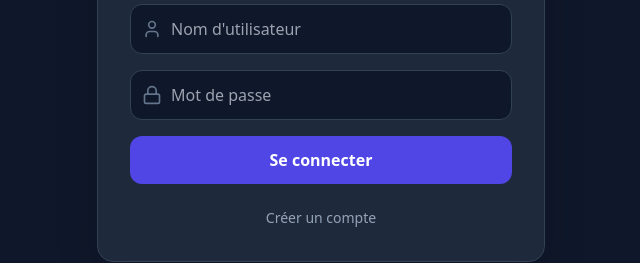
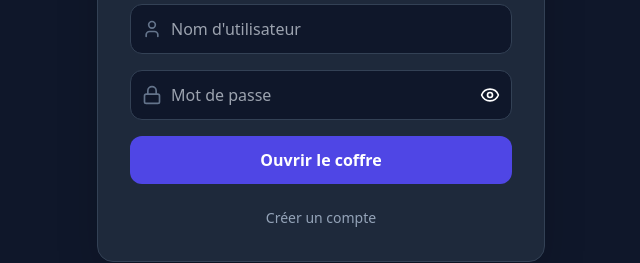
Before and after one commit to taguianas/encryption-app, a React (Create React App) app in the folder client/: page / in a window 1280 px wide. Shown: the part 376-639 px from the top of the page, without its empty margins (319-959 px from the left). Built offline with nearby package versions, Linux system fonts and the light colour scheme.

Commit message:
Final Appp

```diff
--- a/client/src/App.jsx
+++ b/client/src/App.jsx
@@ -1,16 +1,17 @@
 import React, { useState, useEffect, useCallback } from 'react';
 import { Lock, Unlock, Shield, Key, RefreshCw, ArrowRight, Copy, CheckCircle, Server, Download, History, LogOut, User, FileSignature, ShieldAlert, Eye, EyeOff, Trash2 } from 'lucide-react';
 
-const USE_MOCK_SERVER = false;
-
 const API_BASE_URL = process.env.NODE_ENV === 'production'
-    ? 'https://encryption-app-xfd4.onrender.com'
+    ? 'https://encryption-app-1.onrender.com'
     : 'http://localhost:5000';
 
 function Auth({ onLogin }) {
   const [isLogin, setIsLogin] = useState(true);
   const [username, setUsername] = useState('');
   const [password, setPassword] = useState('');
+
+  const [showPassword, setShowPassword] = useState(false);
+
   const [error, setError] = useState('');
   const [loading, setLoading] = useState(false);
 
@@ -18,11 +19,21 @@ function Auth({ onLogin }) {
     e.preventDefault(); setError(''); setLoading(true);
     const endpoint = isLogin ? '/api/login' : '/api/register';
     try {
-      const response = await fetch(`${API_BASE_URL}${endpoint}`, { method: 'POST', headers: { 'Content-Type': 'application/json' }, body: JSON.stringify({ username, password }) });
-      const data = await response.json();
-      if (!response.ok) throw new Error(data.error);
-      if (isLogin) onLogin(data.token, data.username);
-      else { setIsLogin(true); setError(''); setUsername(''); setPassword(''); alert("Inscription réussie !"); }
+      if (isLogin) {
+        const response = await fetch(`${API_BASE_URL}/api/login`, { method: 'POST', headers: { 'Content-Type': 'application/json' }, body: JSON.stringify({ username, password }) });
+        const data = await response.json();
+        if (!response.ok) throw new Error(data.error);
+        onLogin(data.token, data.username);
+      } else {
+        const regResponse = await fetch(`${API_BASE_URL}/api/register`, { method: 'POST', headers: { 'Content-Type': 'application/json' }, body: JSON.stringify({ username, password }) });
+        const regData = await regResponse.json();
+        if (!regResponse.ok) throw new Error(regData.error);
+
+        const loginResponse = await fetch(`${API_BASE_URL}/api/login`, { method: 'POST', headers: { 'Content-Type': 'application/json' }, body: JSON.stringify({ username, password }) });
+        const loginData = await loginResponse.json();
+        if (!loginResponse.ok) throw new Error("Erreur auto-login");
+        onLogin(loginData.token, loginData.username);
+      }
     } catch (err) { setError(err.message); } finally { setLoading(false); }
   };
 
@@ -41,13 +52,32 @@ function Auth({ onLogin }) {
             <User className="w-5 h-5 text-slate-500 absolute left-3 top-1/2 transform -translate-y-1/2 pointer-events-none" />
             <input type="text" value={username} onChange={(e) => setUsername(e.target.value)} className="w-full bg-slate-900 border border-slate-700 rounded-xl py-3 pl-10 pr-4 text-white focus:border-indigo-500 outline-none" placeholder="Nom d'utilisateur" required />
           </div>
+
           <div className="relative">
             <Lock className="w-5 h-5 text-slate-500 absolute left-3 top-1/2 transform -translate-y-1/2 pointer-events-none" />
-            <input type="password" value={password} onChange={(e) => setPassword(e.target.value)} className="w-full bg-slate-900 border border-slate-700 rounded-xl py-3 pl-10 pr-4 text-white focus:border-indigo-500 outline-none" placeholder="Mot de passe" required />
+
+            <input
+                type={showPassword ? "text" : "password"}
+                value={password}
+                onChange={(e) => setPassword(e.target.value)}
+                className="w-full bg-slate-900 border border-slate-700 rounded-xl py-3 pl-10 pr-12 text-white focus:border-indigo-500 outline-none"
+                placeholder="Mot de passe"
+                required
+            />
+
+            <button
+                type="button"
+                onClick={() => setShowPassword(!showPassword)}
+                className="absolute right-3 top-1/2 transform -translate-y-1/2 text-white hover:text-indigo-400 transition-colors"
+                title={showPassword ? "Masquer" : "Afficher"}
+            >
+                {showPassword ? <EyeOff className="w-5 h-5"/> : <Eye className="w-5 h-5"/>}
+            </button>
           </div>
+
           {error && <div className="p-3 bg-red-500/10 text-red-400 text-sm rounded-lg text-center">{error}</div>}
           <button disabled={loading} className="w-full bg-indigo-600 hover:bg-indigo-500 text-white font-bold py-3 rounded-xl transition-all disabled:opacity-50">
-            {loading ? "..." : (isLogin ? "Se connecter" : "Créer le compte")}
+            {loading ? "..." : (isLogin ? "Ouvrir le coffre" : "Créer le compte")}
           </button>
         </form>
         <button onClick={() => setIsLogin(!isLogin)} className="w-full mt-6 text-sm text-slate-400 hover:text-indigo-400">{isLogin ? "Créer un compte" : "Se connecter"}</button>
@@ -126,6 +156,8 @@ export default function EncryptionApp() {
     } catch (e) { setError("Erreur clés."); } finally { setLoading(false); }
   };
 
+  const copyToClipboard = (text) => { if (text) { navigator.clipboard.writeText(text); setCopied(true); setTimeout(() => setCopied(false), 2000); } };
+
   const downloadKeys = () => {
       if (!rsaKeys.publicKey || !rsaKeys.privateKey) return;
       const downloadFile = (filename, content) => {
@@ -140,8 +172,6 @@ export default function EncryptionApp() {
       downloadFile('public_key.pem', rsaKeys.publicKey);
       setTimeout(() => downloadFile('private_key.pem', rsaKeys.privateKey), 500);
   };
-
-  const copyToClipboard = (text) => { if (text) { navigator.clipboard.writeText(text); setCopied(true); setTimeout(() => setCopied(false), 2000); } };
 
   return (
     <div className="min-h-screen bg-slate-900 text-slate-200 font-sans relative">
@@ -181,13 +211,12 @@ export default function EncryptionApp() {
                         <h3 className="text-xs font-bold text-slate-500 uppercase tracking-widest">{mode === 'sign' || (mode === 'decrypt' && algorithm === 'RSA') ? 'Clé PRIVÉE' : mode === 'verify' || (mode === 'encrypt' && algorithm === 'RSA') ? 'Clé PUBLIQUE' : 'Clé Secrète'}</h3>
                         {(algorithm === 'RSA' || mode === 'sign' || mode === 'verify') && (
                             <div className="flex space-x-2">
-                                {/* BOUTON TÉLÉCHARGER (Affiché si clés présentes) */}
                                 {rsaKeys.publicKey && (
                                     <button onClick={downloadKeys} className="text-emerald-400 hover:text-emerald-300 bg-emerald-500/10 p-1.5 rounded transition-colors" title="Télécharger les clés">
                                         <Download className="w-4 h-4" />
                                     </button>
                                 )}
-                                <button onClick={generateKeys} className="text-indigo-400 hover:text-indigo-300 bg-indigo-500/10 p-1.5 rounded transition-colors"><RefreshCw className="w-4 h-4" /></button>
+                                <button onClick={generateKeys} className="text-indigo-400 hover:text-indigo-300 bg-indigo-500/10 p-1.5 rounded"><RefreshCw className="w-4 h-4" /></button>
                             </div>
                         )}
                     </div>
```
